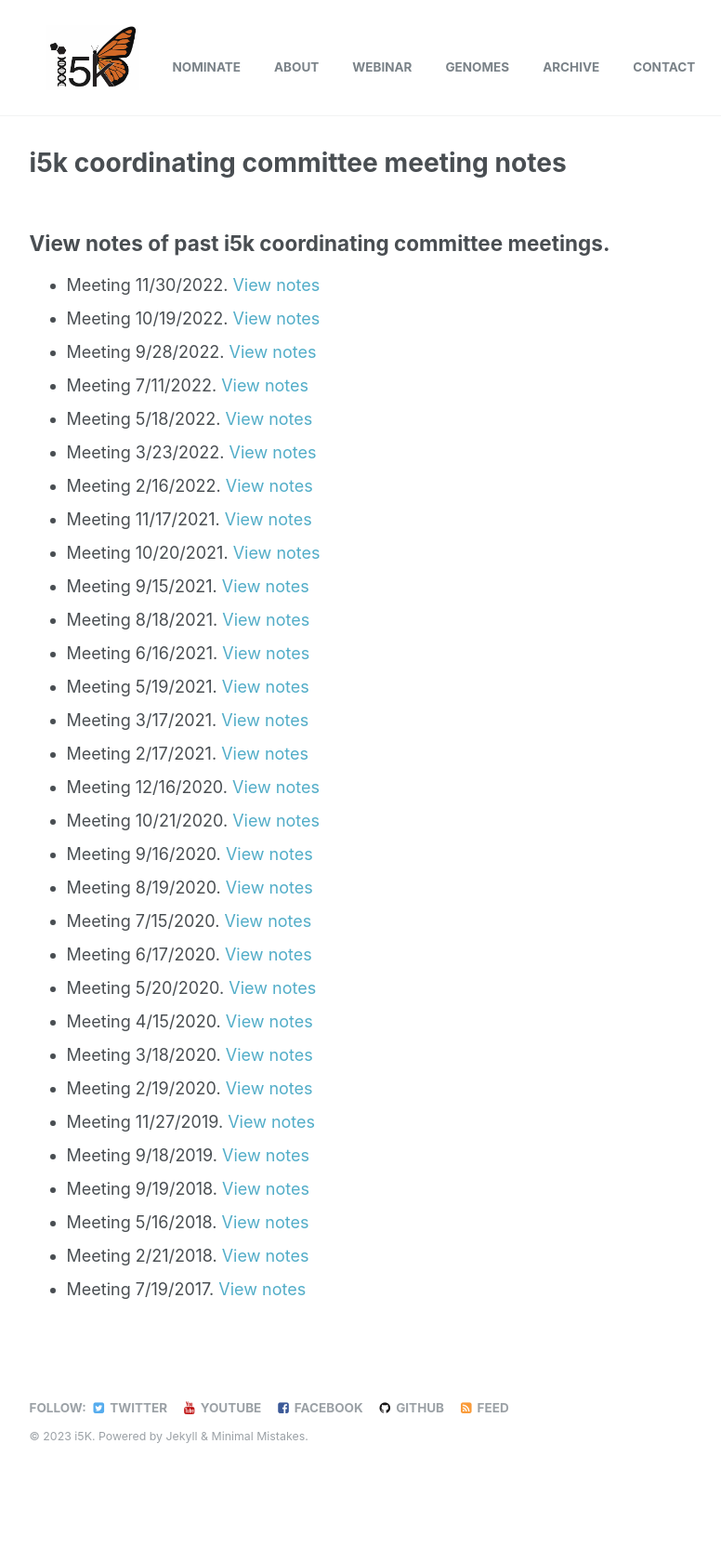
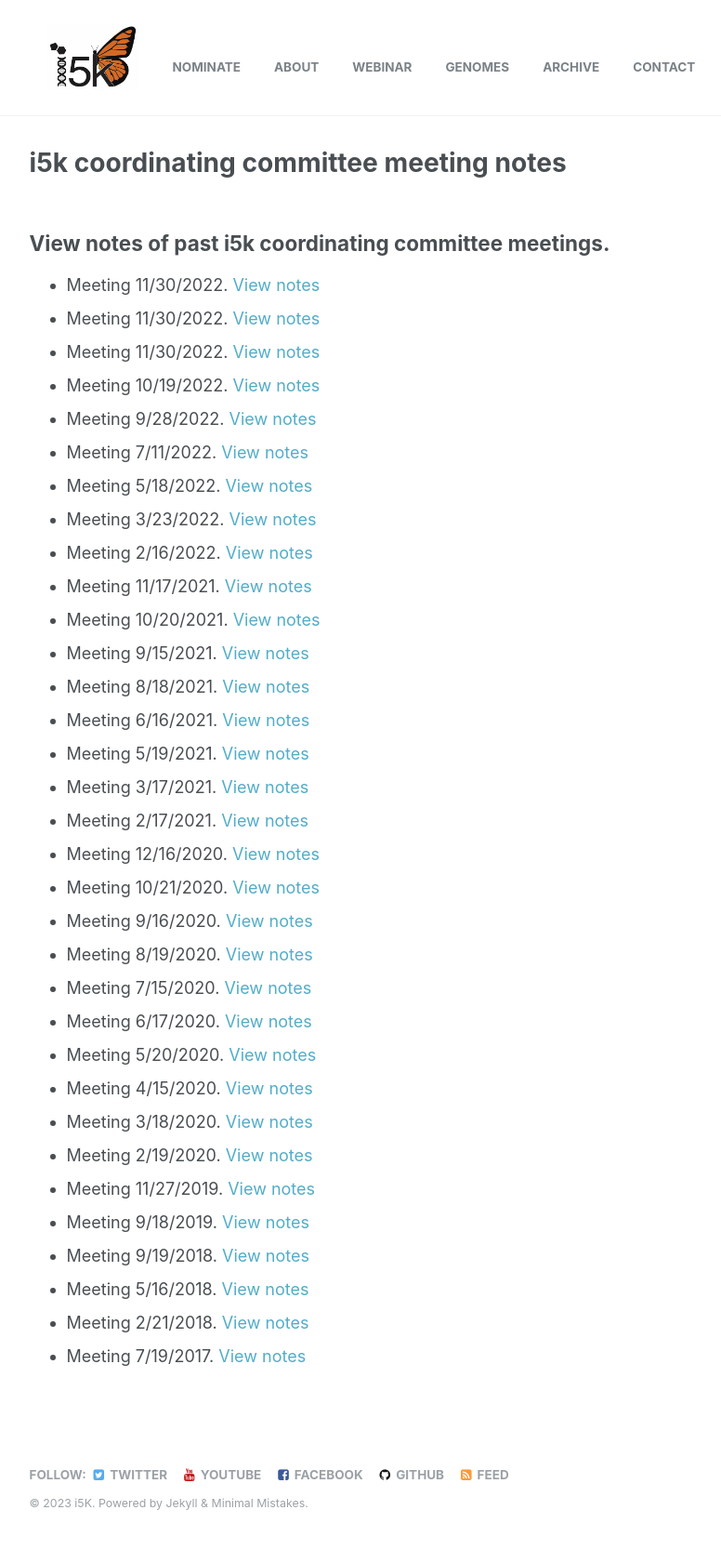
Before and after one commit to i5k/i5k.github.io, a Jekyll site: the page built from _pages/meeting-notes.md, in a window 1280 px wide. Shown: the whole page at 93% size, without its empty margins (250-1026 px from the left). Built offline with Jekyll 4.4.1, drawn with Linux system fonts in a browser that asks for light colours; before the commit the page ends 1609 px from its top, so only the background shows below that.

Commit message:
Update meeting-notes.md

```diff
--- a/_pages/meeting-notes.md
+++ b/_pages/meeting-notes.md
@@ -5,6 +5,8 @@ permalink: /meeting-notes
 ---
 
 ## View notes of past i5k coordinating committee meetings.
+* Meeting 11/30/2022. [View notes](/meeting_notes/02-15-2023_Notes)
+* Meeting 11/30/2022. [View notes](/meeting_notes/01-18-2023_Notes)
 * Meeting 11/30/2022. [View notes](/meeting_notes/11-30-2022_Notes)
 * Meeting 10/19/2022. [View notes](/meeting_notes/10-19-2022_Notes)
 * Meeting 9/28/2022. [View notes](/meeting_notes/09-28-2022_Notes)
```
